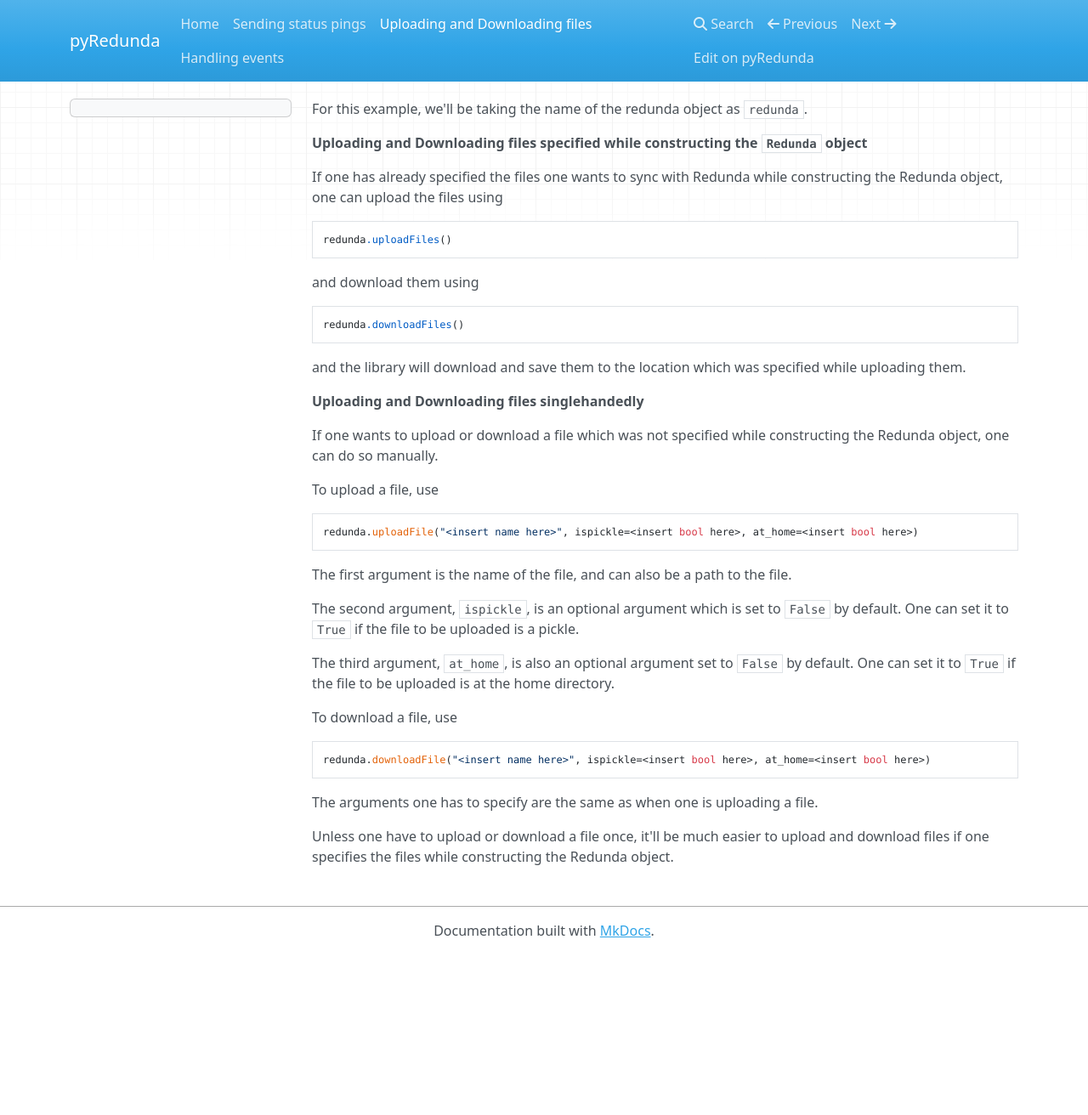
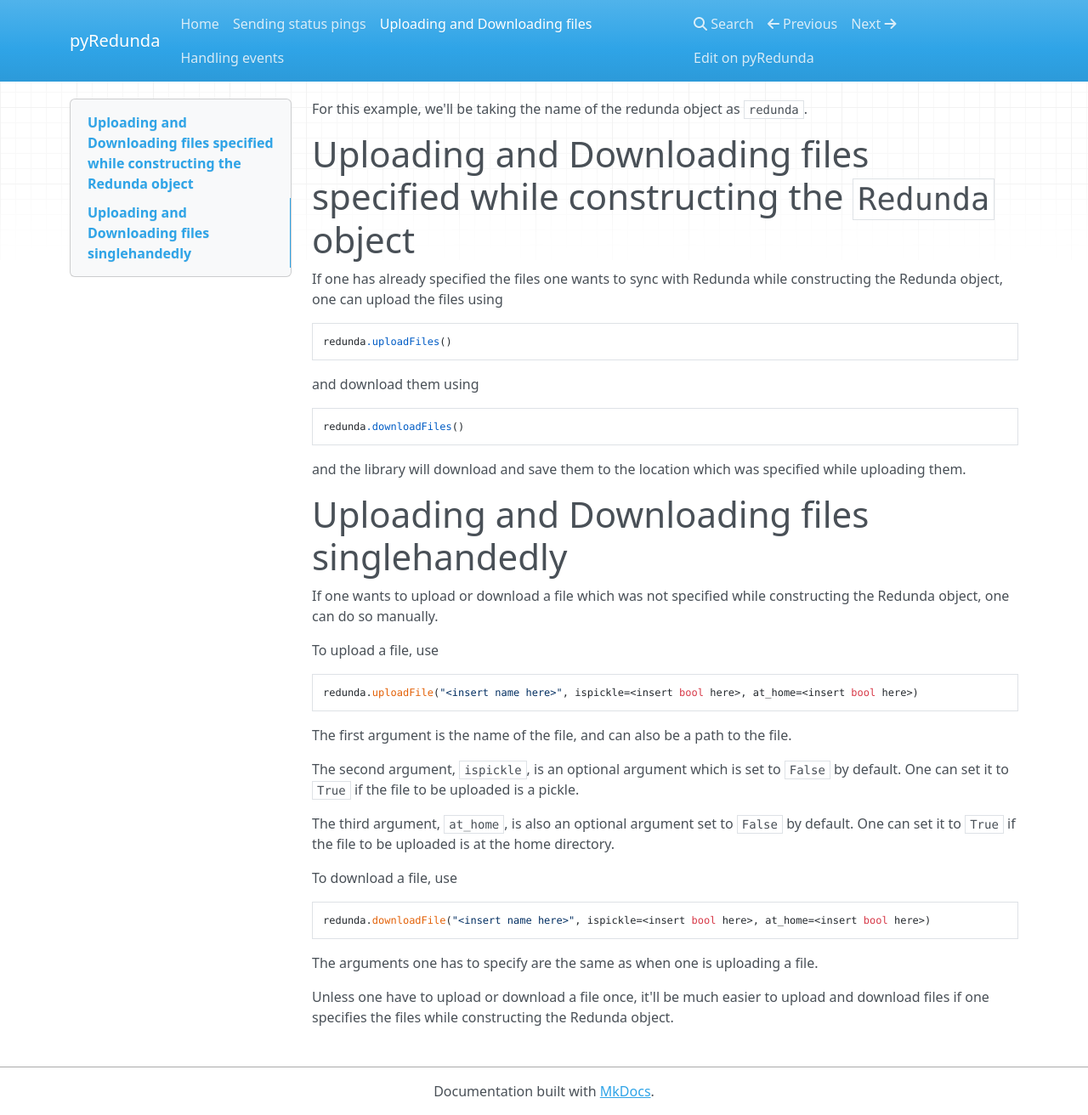
Before and after one commit to SOBotics/pyRedunda, an MkDocs documentation site: the page built from docs/files.md, in a window 1280 px wide and 1312 px high. Shown: the whole window at 85% size. Built offline with MkDocs 1.6.1, drawn with Linux system fonts in a browser that asks for light colours; nearby versions of some CDN libraries; old or Windows-style settings are respelled for this version of MkDocs.

Commit message:
change file docs from bold to header

```diff
--- a/docs/files.md
+++ b/docs/files.md
@@ -1,6 +1,6 @@
 For this example, we'll be taking the name of the redunda object as `redunda`.
 
-**Uploading and Downloading files specified while constructing the `Redunda` object**
+# Uploading and Downloading files specified while constructing the `Redunda` object
 
 If one has already specified the files one wants to sync with Redunda while constructing the Redunda object, one can upload the files using
 
@@ -12,7 +12,7 @@
 
 and the library will download and save them to the location which was specified while uploading them.
 
-**Uploading and Downloading files singlehandedly**
+# Uploading and Downloading files singlehandedly
 
 If one wants to upload or download a file which was not specified while constructing the Redunda object, one can do so manually.
 
```
